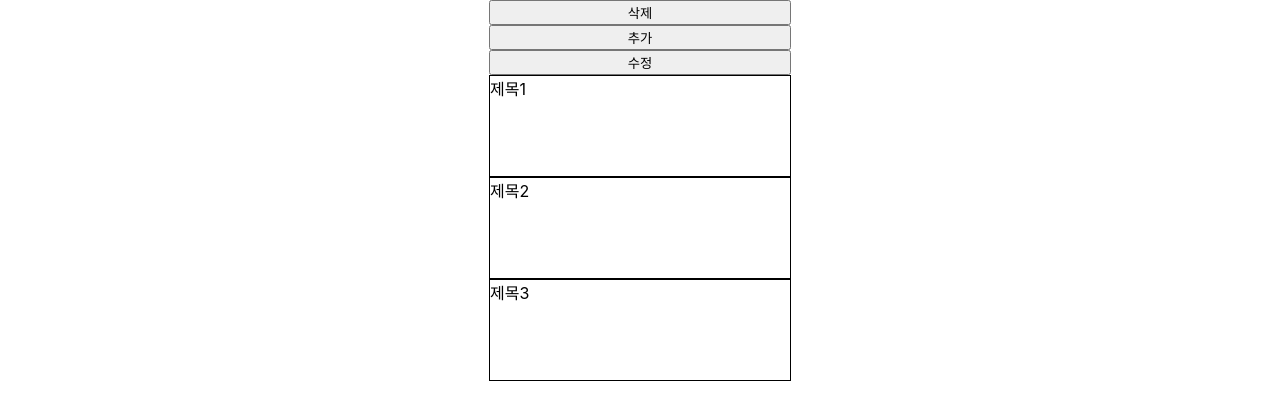
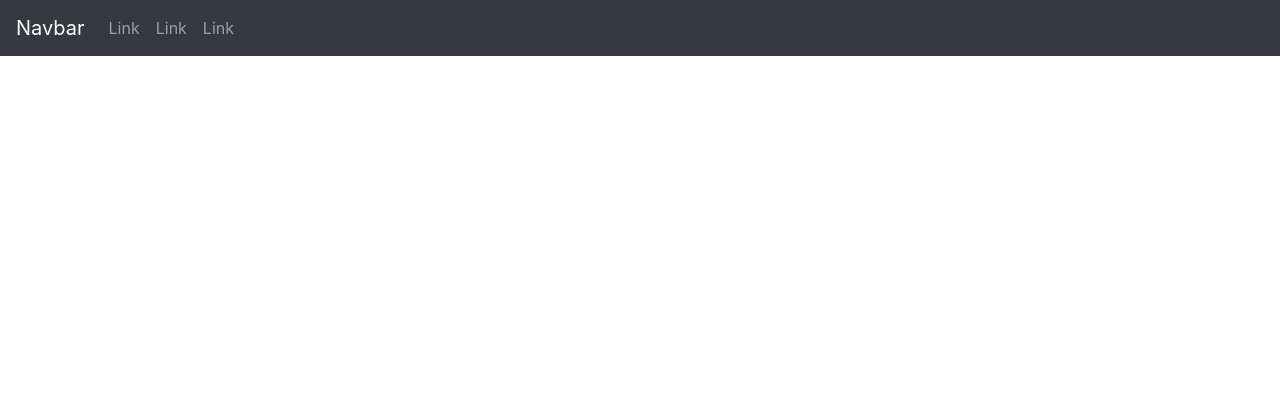
Before and after one commit to jg20228/second_react, a React (Create React App) app: page / in a window 1280 px wide. Shown: the top 420 px of the page. Built offline with nearby package versions, Linux system fonts and the light colour scheme.

Commit message:
리액트 부트스트랩 적용

```diff
--- a/public/index.html
+++ b/public/index.html
@@ -24,6 +24,15 @@
       work correctly both with client-side routing and a non-root public URL.
       Learn how to configure a non-root public URL by running `npm run build`.
     -->
+
+    <link
+      rel="stylesheet"
+      href="https://maxcdn.bootstrapcdn.com/bootstrap/4.5.0/css/bootstrap.min.css"
+    />
+    <script src="https://ajax.googleapis.com/ajax/libs/jquery/3.5.1/jquery.min.js"></script>
+    <script src="https://cdnjs.cloudflare.com/ajax/libs/popper.js/1.16.0/umd/popper.min.js"></script>
+    <script src="https://maxcdn.bootstrapcdn.com/bootstrap/4.5.0/js/bootstrap.min.js"></script>
+
     <title>React App</title>
   </head>
   <body>
--- a/src/App.js
+++ b/src/App.js
@@ -1,66 +1,12 @@
 import React, { Component } from "react";
-import Post from "./Post";
-import styled from "styled-components";
-
-//스타일 컴포넌트는 무조건 밖으로 뺀다
-const ContainerBox = styled.div`
-  display: grid;
-  justify-content: center;
-`;
+import Nav from "./Nav";
 
 class App extends Component {
-  //배열을 하나(데이터) 만듬
-  //이 데이터를 바인딩해서 뿌릴것이다.
-  state = {
-    posts: [
-      { id: 1, title: "제목1" },
-      { id: 2, title: "제목2" },
-      { id: 3, title: "제목3" },
-    ],
-  };
-
   render() {
-    //render 안에서는 const로 해야함
-    //화면그려질때마다 계속 만들 필요없어서
-    //오브젝트 넣을것이라 중괄호
-    const add = () => {
-      this.setState({
-        posts: this.state.posts.concat({ id: 4, title: "제목4" }),
-      });
-    };
-    //중괄호 적었으니 return
-    const del = () => {
-      this.setState({
-        posts: this.state.posts.filter((post) => {
-          return post.id !== 2;
-        }),
-      });
-    };
-
-    //map을 사용해서 수정만들기 2번데이터 수정
-    const update = () => {
-      const data = {
-        id: 2,
-        title: "제목200",
-      };
-
-      this.setState({
-        posts: this.state.posts.map((post) =>
-          post.id === 2 ? { ...post, ...data } : post
-        ),
-      });
-    };
-
     return (
-      //데이터를 뿌림, JSX 문법 onClick 조심
-      <ContainerBox>
-        <button onClick={del}>삭제</button>
-        <button onClick={add}>추가</button>
-        <button onClick={update}>수정</button>
-        {this.state.posts.map((post) => {
-          return <Post id={post.id} title={post.title} />;
-        })}
-      </ContainerBox>
+      <div>
+        <Nav />
+      </div>
     );
   }
 }
--- /dev/null
+++ b/src/Nav.js
@@ -0,0 +1,42 @@
+import React from "react";
+
+const Nav = () => {
+  return (
+    <div>
+      <nav className="navbar navbar-expand-md bg-dark navbar-dark">
+        <a className="navbar-brand" href="#">
+          Navbar
+        </a>
+        <button
+          className="navbar-toggler"
+          type="button"
+          data-toggle="collapse"
+          data-target="#collapsibleNavbar"
+        >
+          <span className="navbar-toggler-icon"></span>
+        </button>
+        <div className="collapse navbar-collapse" id="collapsibleNavbar">
+          <ul className="navbar-nav">
+            <li className="nav-item">
+              <a className="nav-link" href="#">
+                Link
+              </a>
+            </li>
+            <li className="nav-item">
+              <a className="nav-link" href="#">
+                Link
+              </a>
+            </li>
+            <li className="nav-item">
+              <a className="nav-link" href="#">
+                Link
+              </a>
+            </li>
+          </ul>
+        </div>
+      </nav>
+    </div>
+  );
+};
+
+export default Nav;
```
Also changed, not shown: test.html (+3 -6 lines).
